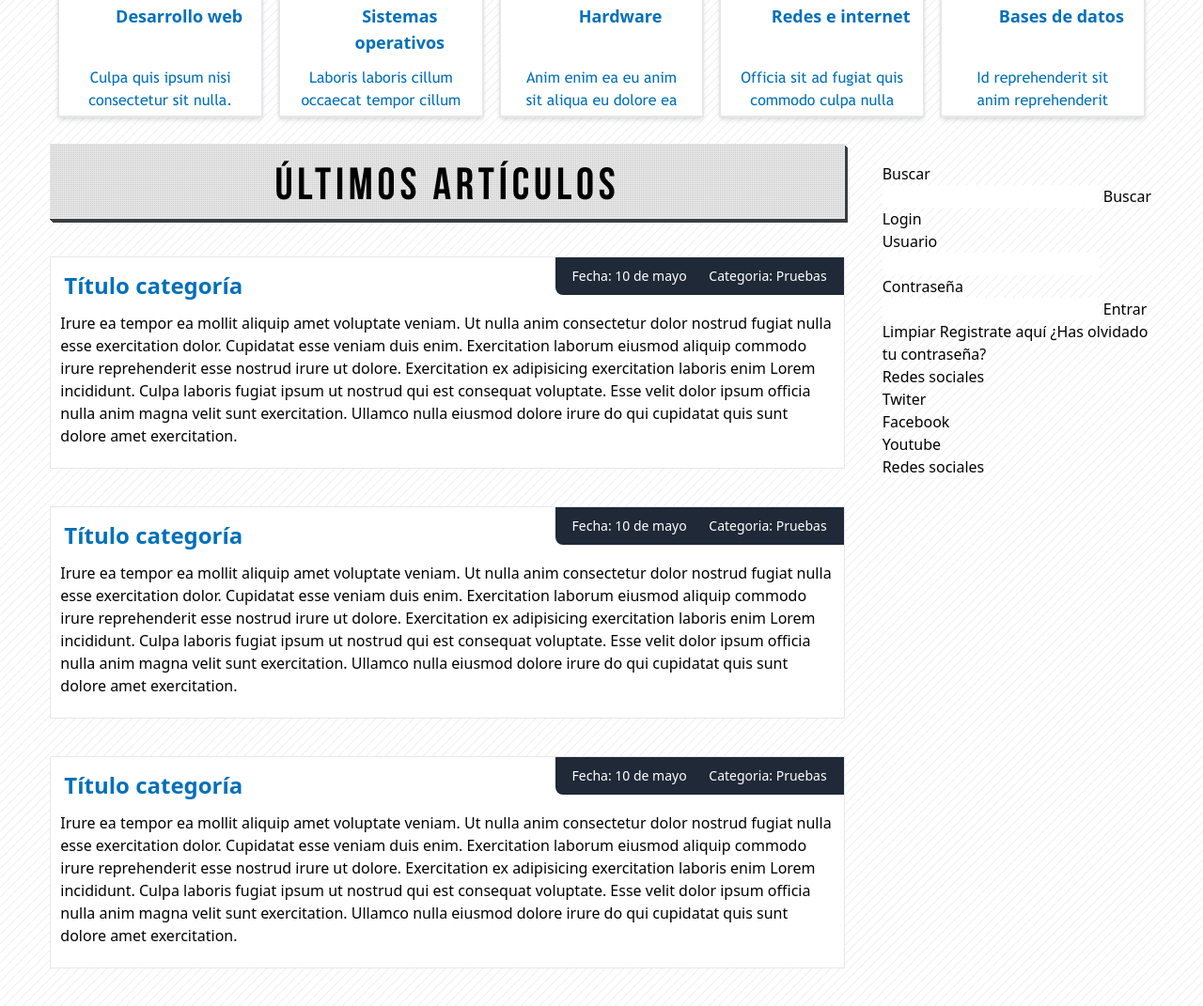
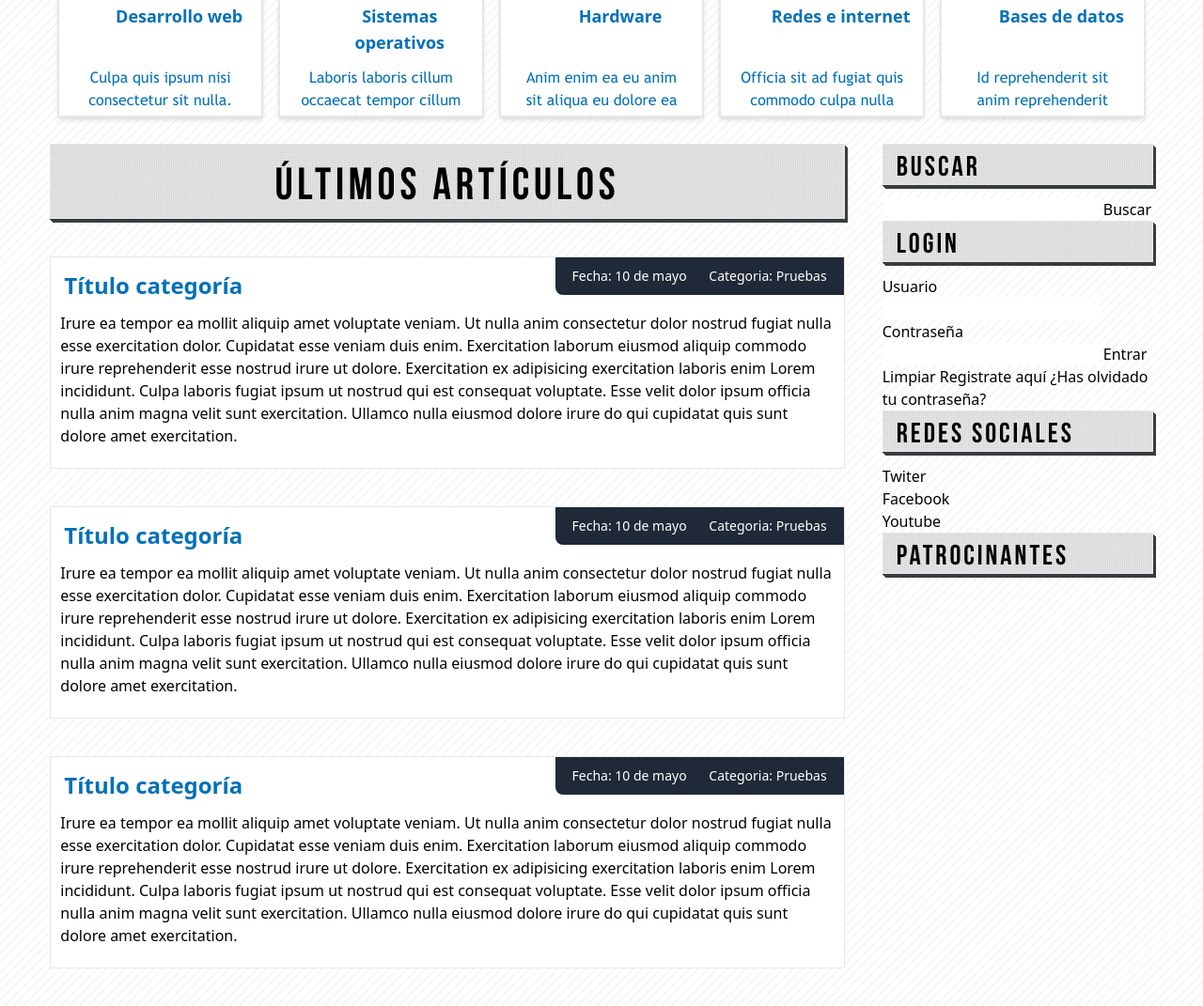
Before and after one commit to mundoenrique/tailwind-victor-robles, a website: page 01-web-tailwind/index.html in a window 1280 px wide. Shown: the part 435-1506 px from the top of the page at 94% size. Drawn offline with Linux system fonts and the light colour scheme.

Commit message:
Estilos para cajas del aside

```diff
--- a/01-web-tailwind/index.html
+++ b/01-web-tailwind/index.html
@@ -90,15 +90,15 @@
     <!-- Inicio contenido principal -->
     <main class="container w-11/12 mt-5 mx-auto flex flex-row">
       <!-- Inicio barra lateral -->
-      <aside id="lateral" class="order-2 flex-none w-72 min-h-full mt-5">
-        <h3>Buscar</h3>
+      <aside id="lateral" class="order-2 flex-none w-72 min-h-full">
+        <h3 class="aside-header">Buscar</h3>
         <div id="search">
           <form action="">
             <input type="text" value="" />
             <input type="button" value="Buscar" />
           </form>
         </div>
-        <h3>Login</h3>
+        <h3 class="aside-header">Login</h3>
         <div id="login">
           <form>
             <lable for="email">Usuario</lable>
@@ -111,13 +111,13 @@
             <a href="javascript:">¿Has olvidado tu contraseña?</a>
           </form>
         </div>
-        <h3>Redes sociales</h3>
+        <h3 class="aside-header">Redes sociales</h3>
         <div id="social-media">
           <div class="twiter"><a href="javascript:">Twiter</a></div>
           <div class="Facebook"><a href="javascript:">Facebook</a></div>
           <div class="youtube"><a href="javascript:">Youtube</a></div>
         </div>
-        <h3>Redes sociales</h3>
+        <h3 class="aside-header">Patrocinantes</h3>
         <div id="sponsors"></div>
         <!-- Fin barra lateral -->
       </aside>
--- a/01-web-tailwind/src/styles.css
+++ b/01-web-tailwind/src/styles.css
@@ -111,4 +111,9 @@
   .article-description {
     @apply block mt-3 mb-3 text-base font-sans font-normal;
   }
+
+  .aside-header {
+    background: url('../img/pxgray.png'), white;
+    @apply bebas block h-11 leading-10 text-3xl font-medium tracking-widest pl-3.5 pt-1 mb-3.5 border shadow-header3D;
+  }
 }
```
Also changed, not shown: 01-web-tailwind/css/styles.css.
